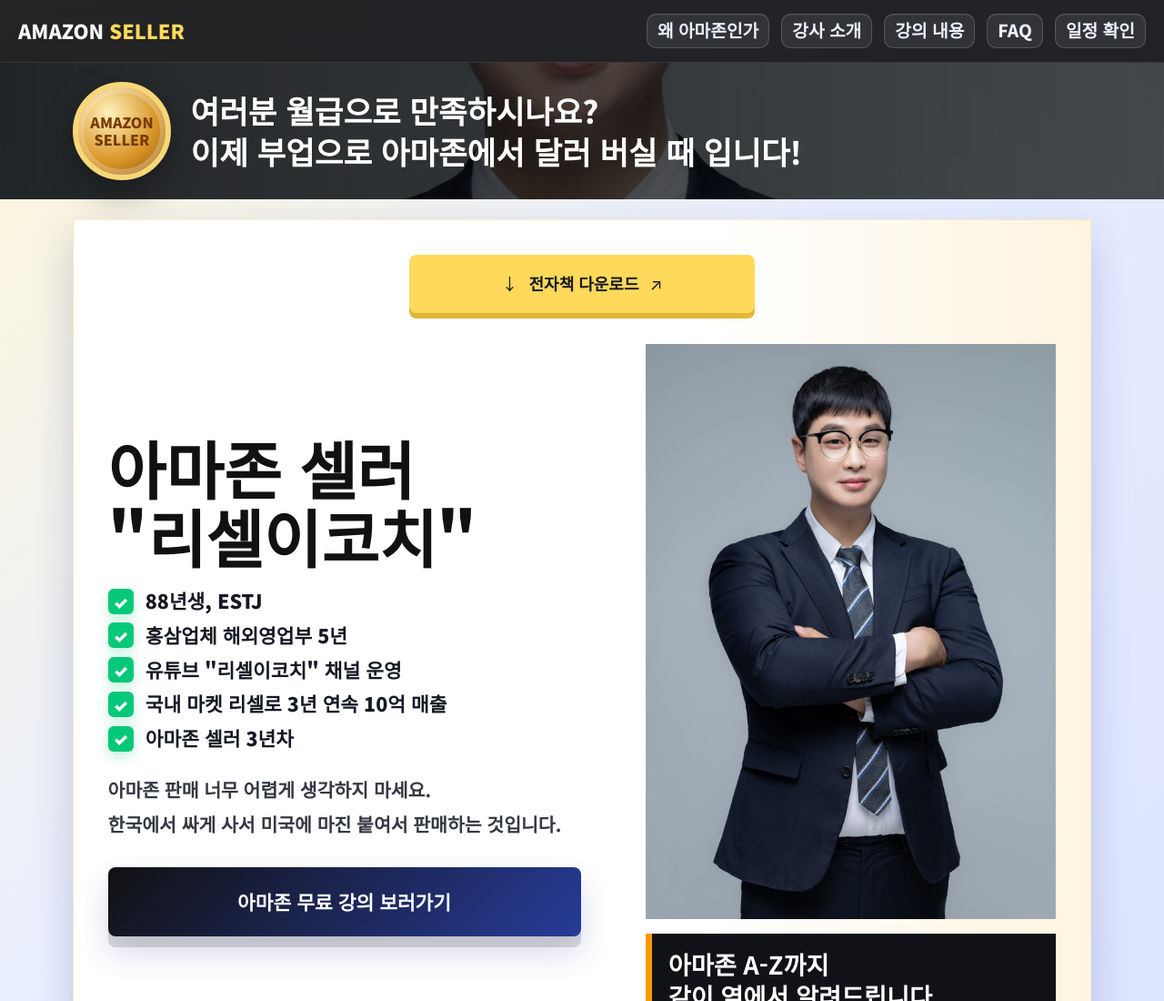
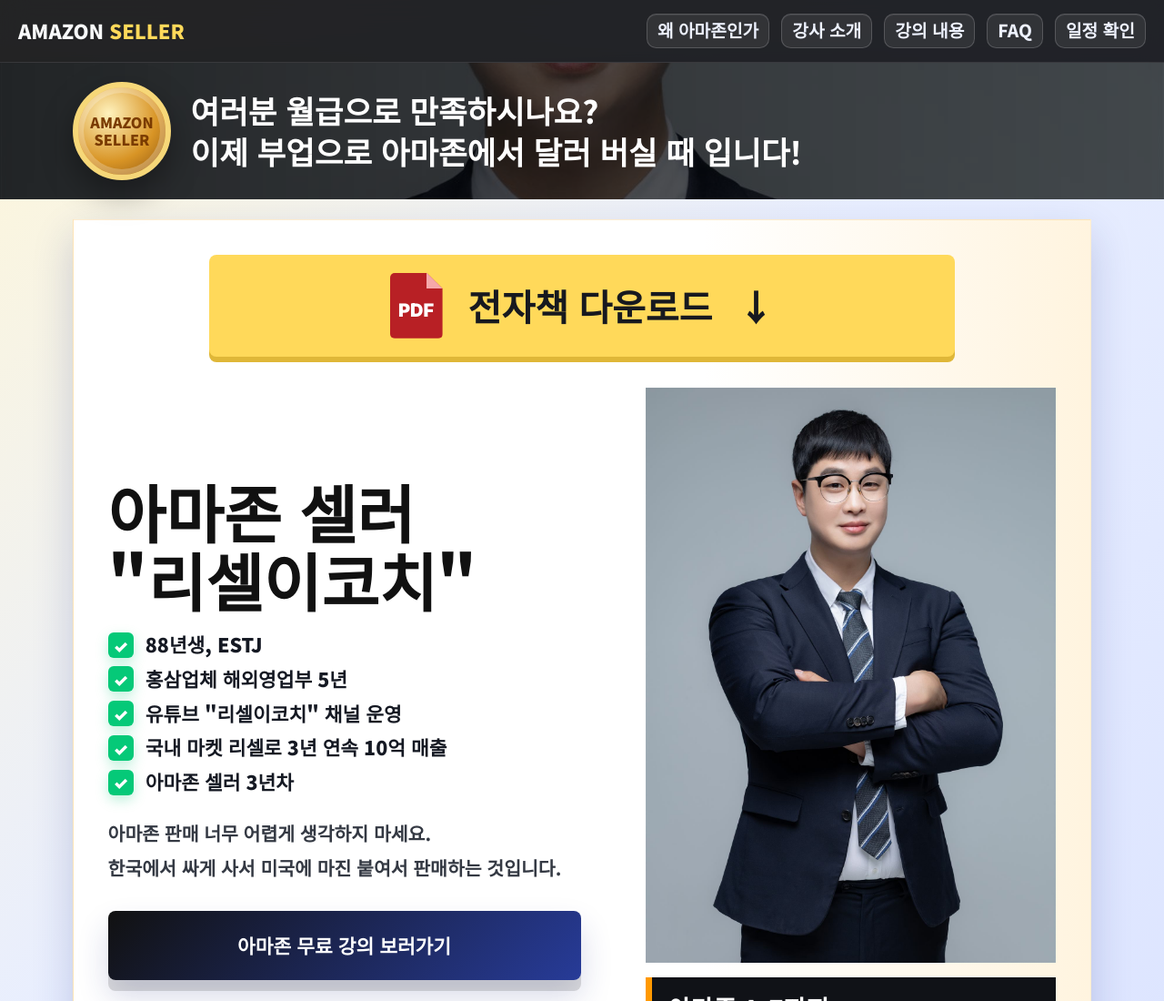
Before and after one commit to resellcoach34/git-pr, a website: page index.html in a window 1280 px wide. Shown: the top 1100 px of the page at 91% size. Drawn offline with Linux system fonts and the light colour scheme.

Commit message:
Enlarge ebook banner and add PDF file icon

```diff
--- a/index.html
+++ b/index.html
@@ -23,7 +23,7 @@
   <header class="hero-section section-anchor" id="hero">
     <div class="hero-top"><div class="container hero-top-inner"><div class="medal" aria-hidden="true">AMAZON<br>SELLER</div><p>여러분 월급으로 만족하시나요?<br>이제 부업으로 아마존에서 달러 버실 때 입니다!</p></div></div>
     <div class="container hero-container">
-      <a class="ebook-banner" href="https://drive.google.com/file/d/1NtZtZ_V6s0uvUrSu7dWN3FpTxNUM6Go4/view?usp=drive_link" target="_blank" rel="noopener"><span aria-hidden="true">↓</span><strong>전자책 다운로드</strong><span aria-hidden="true">↗</span></a>
+      <a class="ebook-banner" href="https://drive.google.com/file/d/1NtZtZ_V6s0uvUrSu7dWN3FpTxNUM6Go4/view?usp=drive_link" target="_blank" rel="noopener"><span class="ebook-pdf-icon" aria-hidden="true">PDF</span><strong>전자책 다운로드</strong><span class="ebook-download-icon" aria-hidden="true">↓</span></a>
       <div class="hero-content fade-in-up">
         <h1>아마존 셀러<br>&quot;리셀이코치&quot;</h1>
         <ul class="hero-bio-list" aria-label="리셀이코치 약력">
--- a/style.css
+++ b/style.css
@@ -79,20 +79,56 @@ ol {
 .ebook-banner {
     grid-column: 1 / -1;
     justify-self: center;
-    width: min(100%, 380px);
+    width: min(100%, 820px);
     border-radius: 8px;
     box-shadow: 0 6px 0 #dfb738;
     align-items: center;
     background: var(--color-yellow);
     color: var(--color-ink);
     display: flex;
-    gap: 12px;
+    gap: clamp(10px, 2.5vw, 28px);
     justify-content: center;
-    min-height: 64px;
-    padding: 8px 20px;
-    font-size: 18px;
-    line-height: 1.5;
+    min-height: 112px;
+    padding: 20px 12px;
+    font-size: clamp(1.5rem, 3.5vw, 2.5rem);
+    line-height: 1.35;
     transition: background var(--transition-standard);
+}
+
+.ebook-banner strong {
+    font-weight: 900;
+    word-break: keep-all;
+}
+
+.ebook-pdf-icon {
+    position: relative;
+    display: flex;
+    align-items: center;
+    justify-content: center;
+    flex: 0 0 auto;
+    width: clamp(38px, 5vw, 58px);
+    height: clamp(48px, 6vw, 72px);
+    padding-top: 10px;
+    border-radius: 5px;
+    background: #b82025;
+    color: #fff;
+    font: 900 clamp(13px, 1.7vw, 20px) / 1 'Inter', sans-serif;
+    clip-path: polygon(0 0, 70% 0, 100% 24%, 100% 100%, 0 100%);
+}
+
+.ebook-pdf-icon::before {
+    content: '';
+    position: absolute;
+    top: 0;
+    right: 0;
+    width: 30%;
+    height: 24%;
+    background: #f6a8aa;
+}
+
+.ebook-download-icon {
+    flex: 0 0 auto;
+    font-weight: 900;
 }
 
 .ebook-banner:hover {
```
Also changed, not shown: tests/validate-site.mjs (+3 -0 lines).
